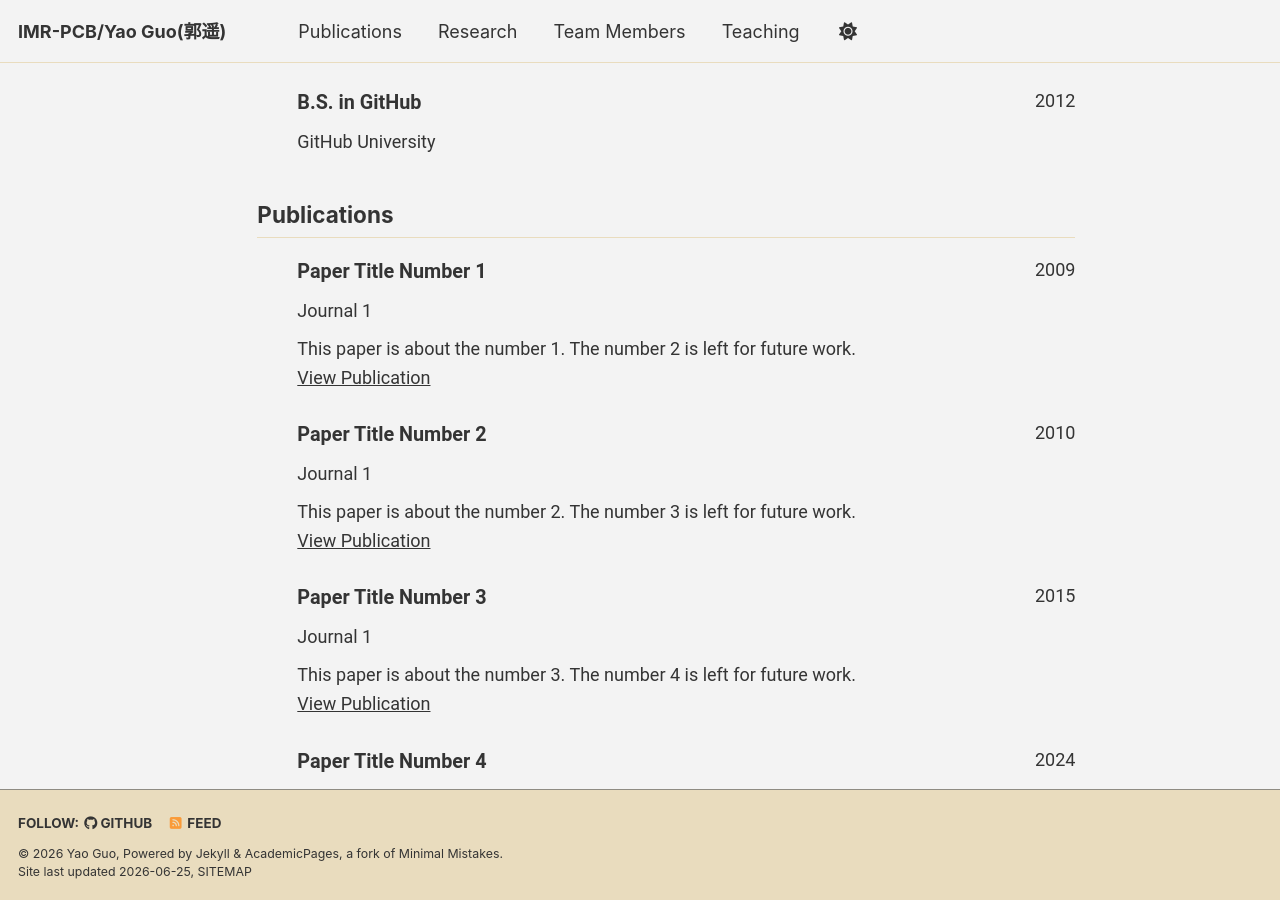
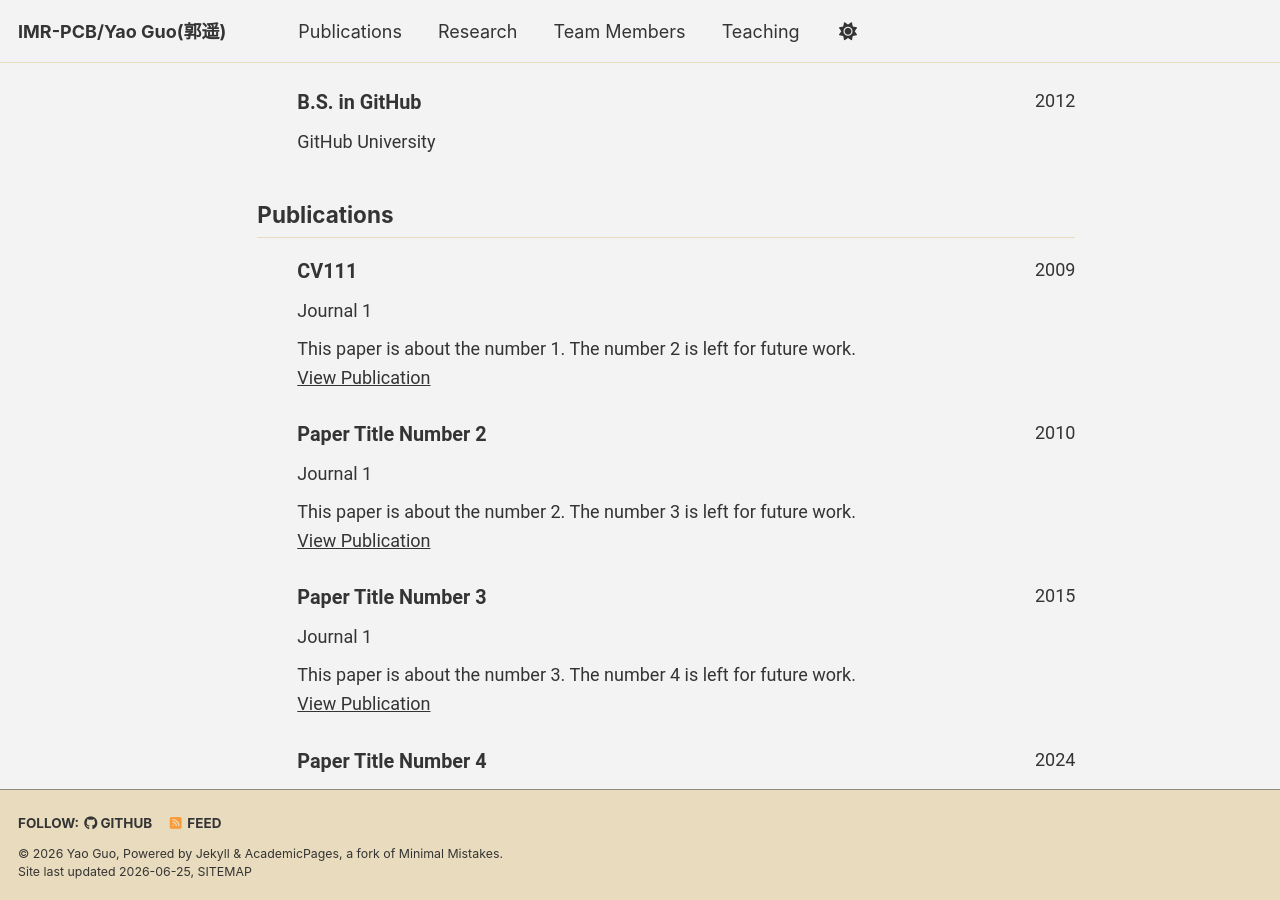
Before and after one commit to IMR-PCB/IMR-PCB.github.io, a Jekyll site: the page built from _pages/cv-json.md, in a window 1280 px wide and 900 px high, scrolled down 681 px. Built offline with Jekyll 4.4.1, drawn with Linux system fonts in a browser that asks for light colours; a script bundle is joined from its source files by our own code; library files that are not in the unit come from our copies.

Commit message:
Update cv.json

```diff
--- a/_data/cv.json
+++ b/_data/cv.json
@@ -66,7 +66,7 @@
   "references": [],
   "publications": [
     {
-      "name": "Paper Title Number 1",
+      "name": "CV111",
       "publisher": "Journal 1",
       "releaseDate": "2009-10-01",
       "website": "https://academicpages.github.io/files/paper1.pdf",
```
